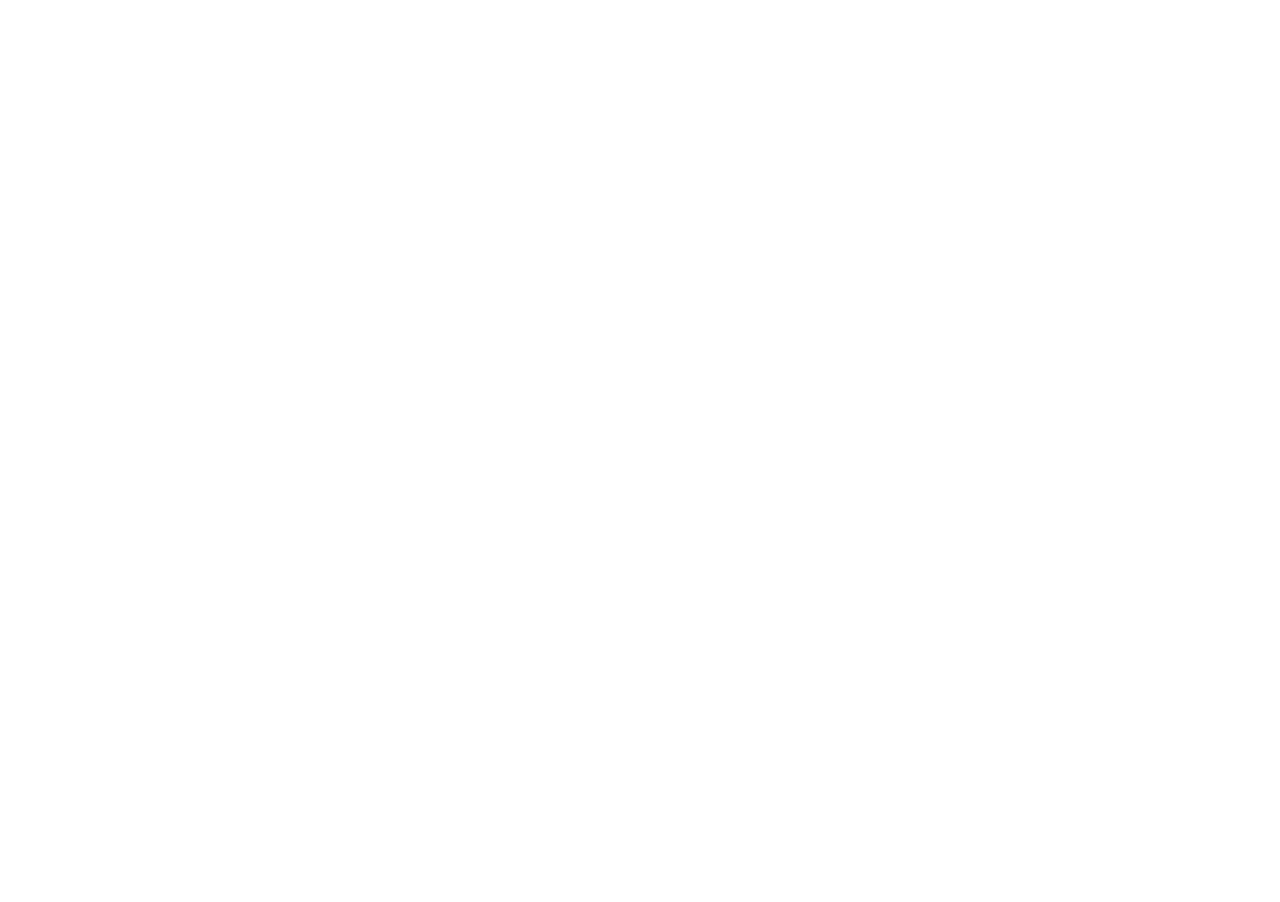
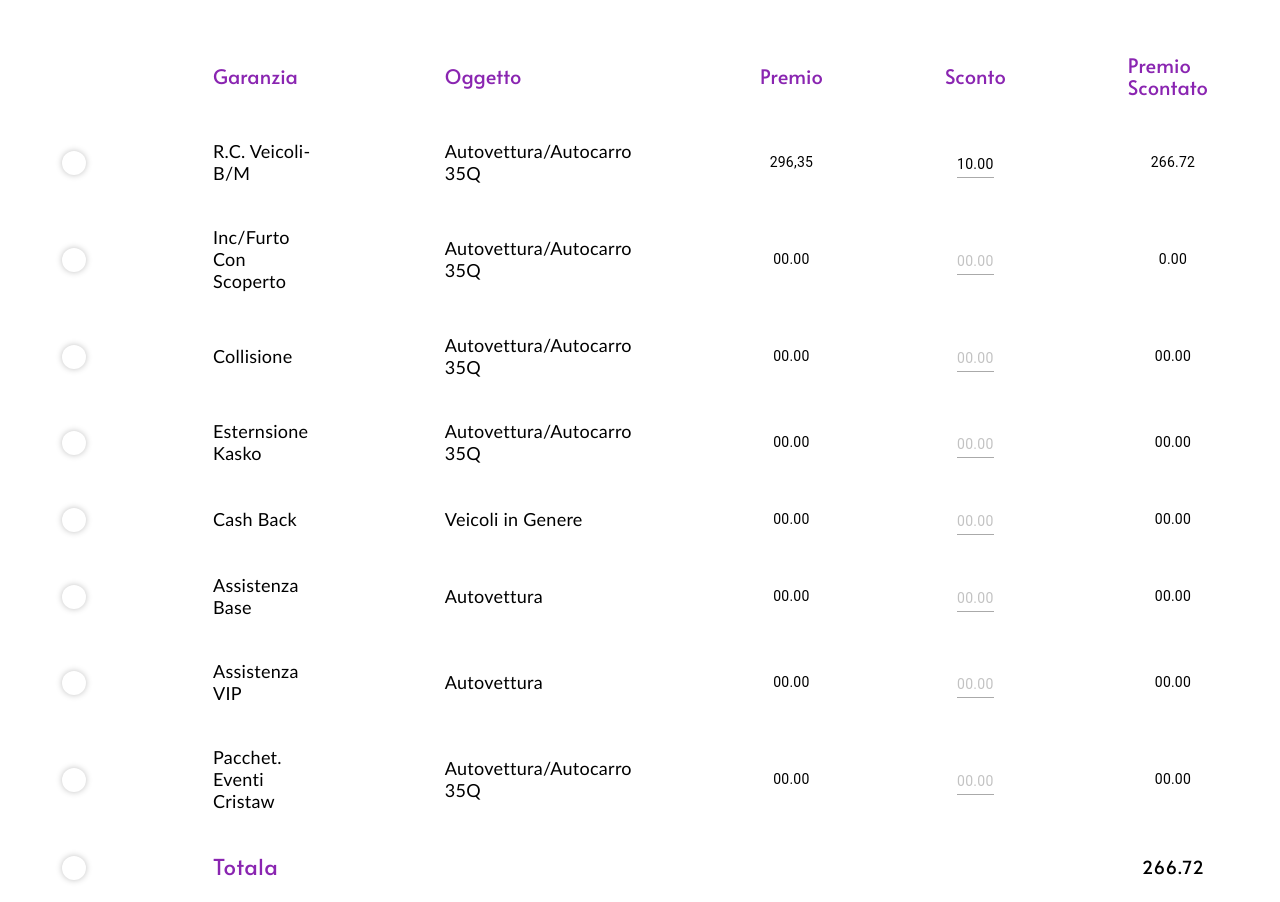
Before and after one commit to triloksainexternlabs/appfront-cloud, a React (Create React App) app: page / in a window 1280 px wide. Shown: the part 4020-4922 px from the top of the page. Before the commit the page ends 4000 px from the top, so only its background shows below. Built offline with nearby package versions, Linux system fonts and the light colour scheme.

Commit message:
design riepilogo page

```diff
--- a/src/App.js
+++ b/src/App.js
@@ -5,6 +5,7 @@
 import ProductListcontainer from "./pages/productList/ProductListcontainer";
 import DatiAnagrafici from "./pages/datiAnagrafici/datiAnagraficiContainer";
 import Questionario from "./pages/questionario/questionariocontainer";
+import RiepilogoGaranzieContainer from './pages/riepilogoGaranzie/riepilogoGaranzieContainer';
 
 function App() {
 
@@ -26,7 +27,7 @@
             <div>
               <span className="head-text">Gruppi Prodotto</span>
             </div>
-            <button className="btn-first" onClick={()=>handleScroll(1)}>
+            <button className="btn-first" onClick={()=>handleScroll(6)}>
                 Prodotto Auto
             </button>
           </div>
@@ -47,6 +48,10 @@
             <Questionario/>
             <ContinueButton handleScroll={handleScroll} step={5}/>
           </div>
+          <div className="product-list-third">
+            <RiepilogoGaranzieContainer />
+            {/* <ContinueButton handleScroll={handleScroll} step={6}/> */}
+          </div>
         </div>
       </div>
     </div>
--- /dev/null
+++ b/src/pages/riepilogoGaranzie/RiepilogoGaranzie.jsx
@@ -0,0 +1,140 @@
+import React from 'react'
+import '../riepilogoGaranzie/riepilogoGaranzie.scss'
+const RiepilogoGaranzie = () => {
+    return (
+        <div className='RiepilogoGaranzie'>
+            <h1>Riepilogo Garanzie</h1>
+            <table>
+                <tr id='row1'>
+                    <th></th>
+                    <th>Garanzia</th>
+                    <th>Oggetto</th>
+                    <th>Premio</th>
+                    <th>Sconto</th>
+                    <th>Premio Scontato</th>
+                </tr>
+               <tbody>
+                <tr id='row2'>
+                    <td>
+                        <div class="checkbox-group">
+                            <input className='input' type="checkbox" id="Veicoli" />
+                            <label for="Veicoli"></label>
+                        </div>
+                    </td>
+                    <td>R.C. Veicoli- B/M</td>
+                    <td>Autovettura/Autocarro 35Q</td>
+                    <td>296,35</td>
+                    <td> <span className='active'>10.00</span> </td>
+                    <td>266.72</td>
+                </tr>
+                <tr id='row3'>
+                    <td>
+                        <div class="checkbox-group">
+                            <input type="checkbox" id="Veicoli" />
+                            <label for="Veicoli"></label>
+                        </div>
+                    </td>
+                    <td>Inc/Furto Con Scoperto</td>
+                    <td>Autovettura/Autocarro 35Q</td>
+                    <td>00.00</td>
+                    <td> <span>00.00</span> </td>
+                    <td>0.00</td>
+                </tr>
+                <tr id='row4'>
+                    <td>
+                        <div class="checkbox-group">
+                            <input type="checkbox" id="Veicoli" />
+                            <label for="Veicoli"></label>
+                        </div>
+                    </td>
+                    <td>Collisione</td>
+                    <td>Autovettura/Autocarro 35Q</td>
+                    <td>00.00</td>
+                    <td> <span>00.00</span> </td>
+                    <td>00.00</td>
+                </tr>
+                <tr id='row5'>
+                    <td>
+                        <div class="checkbox-group">
+                            <input type="checkbox" id="Veicoli" />
+                            <label for="Veicoli"></label>
+                        </div>
+                    </td>
+                    <td>Esternsione Kasko</td>
+                    <td>Autovettura/Autocarro 35Q</td>
+                    <td>00.00</td>
+                    <td> <span>00.00</span> </td>
+                    <td>00.00</td>
+                </tr>
+                 <tr id='row6'>
+                    <td>
+                        <div class="checkbox-group">
+                            <input type="checkbox" id="Veicoli" />
+                            <label for="Veicoli"></label>
+                        </div>
+                    </td>
+                    <td>Cash Back</td>
+                    <td>Veicoli in Genere</td>
+                    <td>00.00</td>
+                    <td> <span>00.00</span> </td>
+                    <td>00.00</td>
+                </tr>
+                 <tr id='row7'>
+                    <td>
+                        <div class="checkbox-group">
+                            <input type="checkbox" id="Veicoli" />
+                            <label for="Veicoli"></label>
+                        </div>
+                    </td>
+                    <td>Assistenza Base</td>
+                    <td>Autovettura</td>
+                    <td>00.00</td>
+                    <td> <span>00.00</span> </td>
+                    <td>00.00</td>
+                </tr>
+                 <tr id='row8'>
+                    <td>
+                        <div class="checkbox-group">
+                            <input type="checkbox" id="Veicoli" />
+                            <label for="Veicoli"></label>
+                        </div>
+                    </td>
+                    <td>Assistenza VIP</td>
+                    <td>Autovettura</td>
+                    <td>00.00</td>
+                    <td> <span>00.00</span> </td>
+                    <td>00.00</td>
+                </tr>
+                <tr id='row9'>
+                    <td>
+                        <div class="checkbox-group">
+                            <input type="checkbox" id="Veicoli" />
+                            <label for="Veicoli"></label>
+                        </div>
+                    </td>
+                    <td>Pacchet. Eventi Cristaw</td>
+                    <td>Autovettura/Autocarro 35Q</td>
+                    <td>00.00</td>
+                    <td> <span>00.00</span> </td>
+                    <td>00.00</td>
+                </tr>
+                <tr id='row10'>
+                    <td>
+                        <div class="checkbox-group">
+                            <input type="checkbox" id="Veicoli" />
+                            <label for="Veicoli"></label>
+                        </div>
+                    </td>
+                    <td><span>Totala</span></td>
+                    <td></td>
+                    <td></td>
+                    <td></td>
+                    <td><span>266.72</span></td>
+                </tr>
+                </tbody>
+            </table>
+        </div>
+    )
+}
+
+export default RiepilogoGaranzie
--- /dev/null
+++ b/src/pages/riepilogoGaranzie/riepilogoGaranzie.scss
@@ -0,0 +1,146 @@
+.RiepilogoGaranzie{
+    h1{
+        font-family: Alata Regular;
+          font-style: normal;
+          font-weight: normal;
+          font-size: 30px;
+          line-height: 41px;
+          letter-spacing: 0.015em;
+          text-transform: capitalize;
+          color: #0C87C8;
+          border-bottom: 2px solid #0C87C8;
+          width: -moz-fit-content;
+          width: fit-content;
+          padding-bottom: 3px;
+          margin: 5% auto
+      }
+    table{
+
+        input[type=checkbox]{
+            margin-bottom: 0;
+            cursor: pointer;
+            position: absolute;
+            opacity: 0;
+            z-index: 1;
+
+        }
+        input.input{
+            width: 20px;
+
+        }
+        .checkbox-group input:checked + label:before {
+            background-color: #8A25B1;
+        }
+        .checkbox-group input:checked + label:after {
+            content: '';
+            display: block;
+            position: absolute;
+            top: 7px;
+            left: 9px;
+            width: 4px;
+            height: 10px;
+            border: 2px solid #FFFFFF;
+            border-width: 0 2px 2px 0;
+            transform: rotate(45deg);
+        }
+        .checkbox-group label:before {
+            content: '';
+            -webkit-appearance: none;
+            background-color: transparent;
+            border: 0px solid #FFFFFF;
+            border-radius: 50%;
+            box-shadow: 0px 0px 6px rgba(0, 0, 0, 0.25);
+            padding: 12px;
+            display: inline-block;
+            position: relative;
+            vertical-align: middle;
+            cursor: pointer;
+            margin-right: 5px;
+        }
+
+        .checkbox-group  {
+            position: relative;
+            display: flex;
+            align-items: center;
+            justify-content: center;
+           label {
+            position: relative;
+            cursor: pointer;
+        }
+        }
+         th {
+            text-align: left;
+            padding: 20px 60px;
+            font-size: 20px;
+            line-height: 110%;
+            color: #8A25B1;
+          }
+          td{
+            text-align: left;
+            padding: 20px 60px;
+            font-family: Calibri;
+            font-style: normal;
+            font-weight: normal;
+            font-size: 18px;
+            line-height: 22px;
+
+            p{
+                font-family: Roboto;
+                font-style: normal;
+                font-weight: normal;
+                font-size: 14px;
+                line-height: 16px;
+                text-align: center;
+                font-weight: 100;
+                color: #000000;
+            }
+
+          }
+    }
+
+    tbody>tr>:nth-child(4){
+        font-family: Roboto;
+        font-style: normal;
+        font-weight: normal;
+        font-size: 14px;
+        line-height: 16px;
+        text-align: center;
+       }
+       tbody>tr>:nth-child(5){
+      text-align: center;
+       span{
+        font-family: Roboto;
+        font-style: normal;
+        font-weight: normal;
+        font-size: 14px;
+        line-height: 16px;
+        text-align: center;
+        border-bottom: 0.5px solid #AAAAAA;
+        padding-bottom: 5px;
+        width: fit-content;
+        color: rgba(0, 0, 0, 0.24);
+       }
+    }
+       tbody>tr>:last-child{
+        font-family: Roboto;
+        font-style: normal;
+        font-weight: normal;
+        font-size: 14px;
+        line-height: 16px;
+        text-align: center;
+       }
+       tbody>tr>td>span{
+           font-size: 22px;
+           color: #8A25B1;
+       }
+       tbody>tr>:last-child span{
+           color: black;
+           font-size: 18px;
+           vertical-align: middle;
+       }
+       .active{
+        color: black !important;
+
+       }
+    //    tbody>tr>:nth-child(5) span{}
+}
--- /dev/null
+++ b/src/pages/riepilogoGaranzie/riepilogoGaranzieContainer.js
@@ -0,0 +1,10 @@
+import React from 'react'
+import RiepilogoGaranzie from './RiepilogoGaranzie'
+
+const RiepilogoGaranzieContainer = () => {
+    return (
+        <RiepilogoGaranzie />
+    )
+}
+
+export default RiepilogoGaranzieContainer
```
